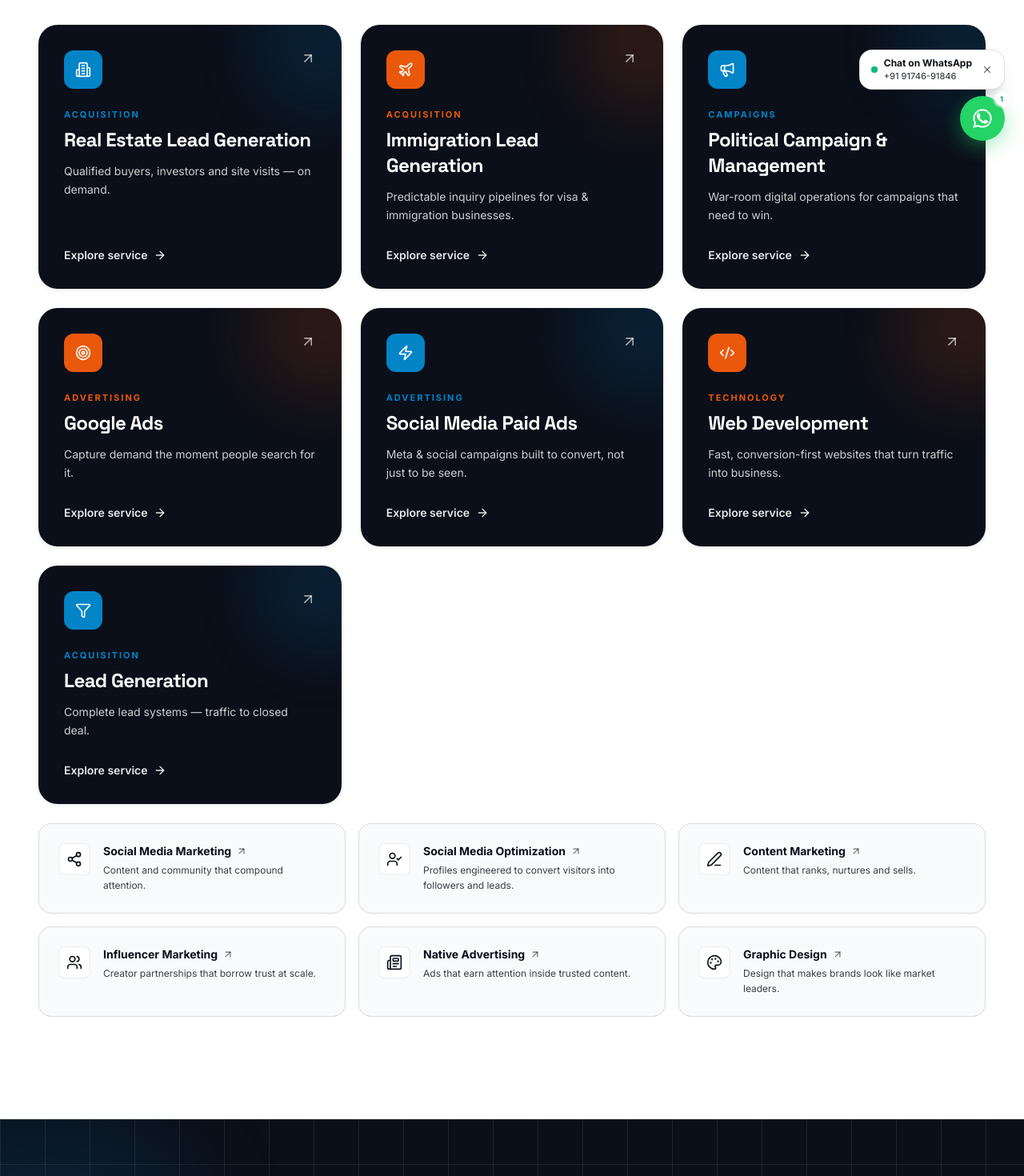
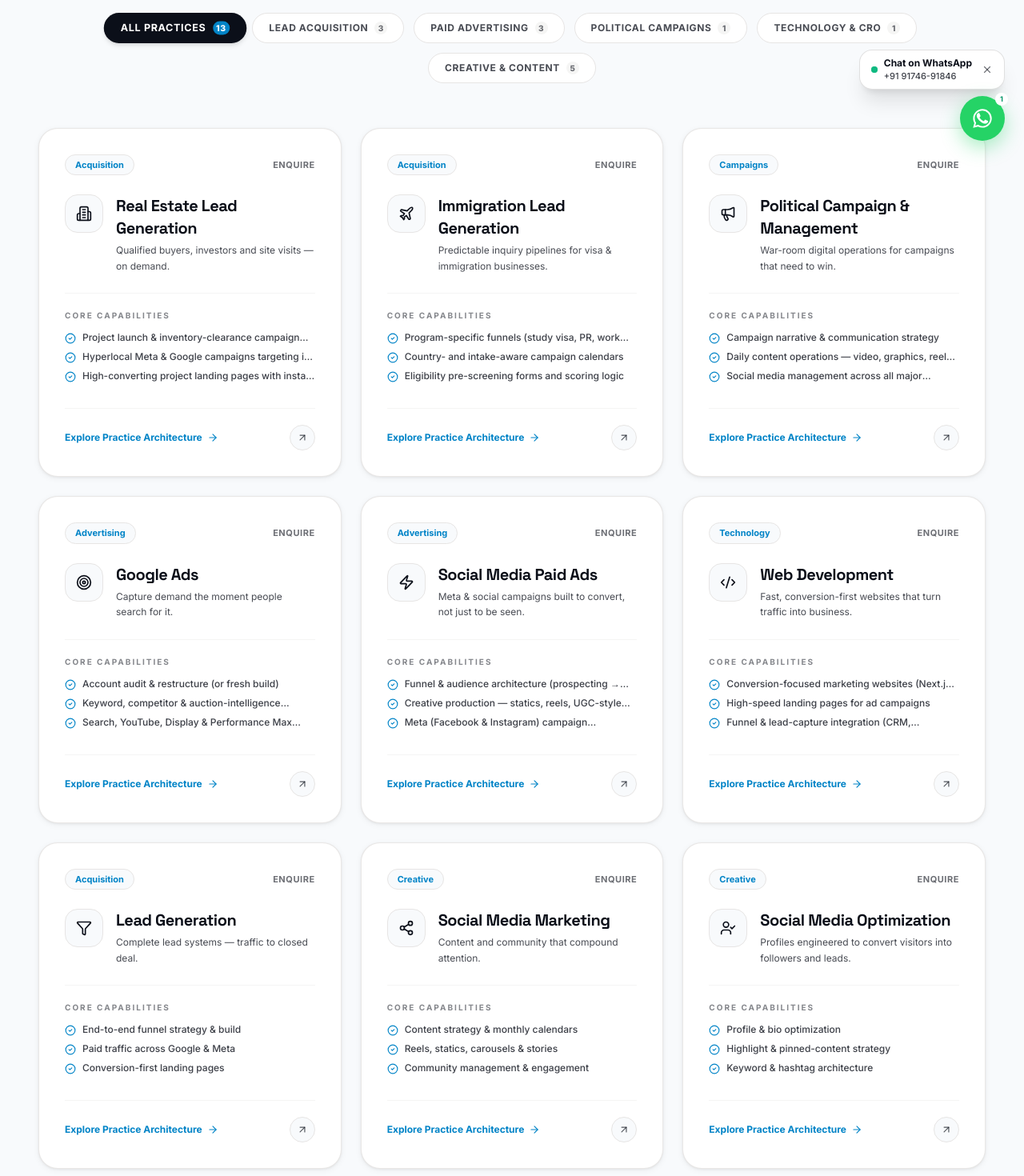
Before and after one commit to aryanbarota21235/CreateVerse, a Next.js app: page /services in a window 1280 px wide. Shown: the part 600-2070 px from the top of the page at 80% size. Built offline with nearby package versions, Linux system fonts and the light colour scheme.

Commit message:
Redesign services page with interactive category tabs and luxury white cards

```diff
--- a/src/app/services/page.tsx
+++ b/src/app/services/page.tsx
@@ -1,5 +1,6 @@
 import type { Metadata } from "next";
 import ServicesGrid from "@/components/services-grid";
+import PoliticalClients from "@/components/political-clients";
 import FinalCTA from "@/components/final-cta";
 import PageHero from "@/components/page-hero";
 
@@ -13,11 +14,12 @@ export default function ServicesPage() {
   return (
     <>
       <PageHero
-        eyebrow="Services"
+        eyebrow="Services & Practices"
         title={<>Everything growth needs, <span className="text-accent">under one roof.</span></>}
         description="Acquisition, advertising, creative and technology — organized so every service feeds the same goal: customers, not just clicks."
       />
       <ServicesGrid showHeading={false} />
+      <PoliticalClients />
       <FinalCTA />
     </>
   );
--- a/src/components/services-grid.tsx
+++ b/src/components/services-grid.tsx
@@ -1,94 +1,192 @@
+"use client";
+
+import { useState, useMemo } from "react";
 import Link from "next/link";
 import {
-  ArrowRight, ArrowUpRight, Building2, Code2, Filter, Megaphone, Newspaper, Palette,
-  PenLine, Plane, Share2, Target, UserCheck, Users, Zap, type LucideIcon,
+  ArrowRight,
+  ArrowUpRight,
+  Building2,
+  Code2,
+  Filter,
+  Megaphone,
+  Newspaper,
+  Palette,
+  PenLine,
+  Plane,
+  Share2,
+  Target,
+  UserCheck,
+  Users,
+  Zap,
+  CheckCircle2,
+  type LucideIcon,
 } from "lucide-react";
 import SectionHeading from "@/components/section-heading";
-import { Stagger, StaggerItem } from "@/components/reveal";
-import { services } from "@/lib/services";
+import Reveal, { Stagger, StaggerItem } from "@/components/reveal";
+import { services, type Service } from "@/lib/services";
+import { useEnquiry } from "@/context/enquiry-context";
 
 export const iconMap: Record<string, LucideIcon> = {
-  Building2, Plane, Megaphone, Target, Zap, Code2, Filter,
-  Share2, UserCheck, PenLine, Users, Newspaper, Palette,
+  Building2,
+  Plane,
+  Megaphone,
+  Target,
+  Zap,
+  Code2,
+  Filter,
+  Share2,
+  UserCheck,
+  PenLine,
+  Users,
+  Newspaper,
+  Palette,
 };
 
+type CategoryFilter = "all" | Service["category"];
+
+const categories: { label: string; value: CategoryFilter }[] = [
+  { label: "All Practices", value: "all" },
+  { label: "Lead Acquisition", value: "Acquisition" },
+  { label: "Paid Advertising", value: "Advertising" },
+  { label: "Political Campaigns", value: "Campaigns" },
+  { label: "Technology & CRO", value: "Technology" },
+  { label: "Creative & Content", value: "Creative" },
+];
+
 export default function ServicesGrid({ showHeading = true }: { showHeading?: boolean }) {
-  const priority = services.filter((s) => s.priority);
-  const rest = services.filter((s) => !s.priority);
+  const [activeCategory, setActiveCategory] = useState<CategoryFilter>("all");
+  const { openEnquiry } = useEnquiry();
+
+  const filteredServices = useMemo(() => {
+    if (activeCategory === "all") return services;
+    return services.filter((s) => s.category === activeCategory);
+  }, [activeCategory]);
 
   return (
-    <section className="bg-white py-24 lg:py-32">
+    <section className="bg-paper py-20 lg:py-28 border-t border-stone-200">
       <div className="container-site">
         {showHeading && (
           <SectionHeading
-            eyebrow="Services"
+            eyebrow="Capabilities & Practices"
             title="A complete growth stack — led by what drives revenue."
             description="Lead generation, paid media and political management lead our practice, backed by full creative and technology capability."
           />
         )}
 
-        {/* Priority services — feature cards */}
-        <Stagger className={`grid gap-6 md:grid-cols-2 lg:grid-cols-3 ${showHeading ? "mt-16" : ""}`} delayChildren={0.08}>
-          {priority.map((s, i) => {
+        {/* Filter Navigation Tabs */}
+        <div className={`flex flex-wrap items-center justify-center gap-2 sm:gap-3 ${showHeading ? "mt-12" : "mb-14"}`}>
+          {categories.map((cat) => {
+            const count =
+              cat.value === "all"
+                ? services.length
+                : services.filter((s) => s.category === cat.value).length;
+            const active = activeCategory === cat.value;
+
+            return (
+              <button
+                key={cat.value}
+                onClick={() => setActiveCategory(cat.value)}
+                className={`inline-flex items-center gap-2 rounded-full px-5 py-2.5 text-xs font-bold uppercase tracking-wider transition-all duration-300 shadow-xs ${
+                  active
+                    ? "bg-ink text-white shadow-md scale-105"
+                    : "bg-white text-ink/75 border border-stone-200 hover:border-accent hover:text-accent hover:bg-stone-50"
+                }`}
+              >
+                <span>{cat.label}</span>
+                <span
+                  className={`flex h-4 min-w-4 items-center justify-center rounded-full px-1 text-[10px] font-extrabold ${
+                    active ? "bg-accent text-white" : "bg-stone-100 text-ink/60"
+                  }`}
+                >
+                  {count}
+                </span>
+              </button>
+            );
+          })}
+        </div>
+
+        {/* Clean Luxury White Cards Grid */}
+        <Stagger
+          key={activeCategory}
+          className="grid gap-6 sm:grid-cols-2 lg:grid-cols-3"
+          delayChildren={0.06}
+        >
+          {filteredServices.map((s) => {
             const Icon = iconMap[s.icon] ?? Target;
-            const orange = i % 2 === 1;
+            const topDeliverables = s.deliverables.slice(0, 3);
+
             return (
               <StaggerItem key={s.slug}>
+                <div className="group relative flex h-full flex-col justify-between rounded-3xl border border-stone-200/90 bg-white p-7 sm:p-8 shadow-card transition-all duration-300 hover:-translate-y-1.5 hover:border-accent hover:shadow-lift">
+                  <div>
+                    {/* Top Row: Category badge & Enquire Action */}
+                    <div className="flex items-center justify-between gap-2">
+                      <span className="inline-flex rounded-full bg-paper px-3 py-1 text-[11px] font-bold text-accent border border-stone-200">
+                        {s.category}
+                      </span>
+                      <button
+                        onClick={() => openEnquiry(s.name)}
+                        className="text-[11px] font-bold uppercase tracking-wider text-ink/60 transition-colors hover:text-accent"
+                      >
+                        Enquire
+                      </button>
+                    </div>
+
+                    {/* Icon & Title */}
+                    <div className="mt-6 flex items-start gap-4">
+                      <div className="flex h-12 w-12 shrink-0 items-center justify-center rounded-2xl bg-paper border border-stone-200 text-ink shadow-xs transition-all duration-300 group-hover:bg-accent group-hover:text-white group-hover:border-accent">
+                        <Icon className="h-5 w-5" />
+                      </div>
+                      <div>
+                        <Link href={`/services/${s.slug}`}>
+                          <h3 className="font-display text-xl font-bold tracking-tight text-ink transition-colors group-hover:text-accent">
+                            {s.name}
+                          </h3>
+                        </Link>
+                        <p className="mt-1 text-xs leading-relaxed text-ink/75 font-normal">
+                          {s.tagline}
+                        </p>
+                      </div>
+                    </div>
+
+                    {/* Deliverables / Scope Preview */}
+                    <div className="mt-6 border-t border-stone-100 pt-5">
+                      <p className="text-[10px] font-bold uppercase tracking-[0.2em] text-ink/50 mb-3">
+                        Core Capabilities
+                      </p>
+                      <ul className="space-y-2">
+                        {topDeliverables.map((d) => (
+                          <li
+                            key={d}
+                            className="flex items-start gap-2 text-xs font-medium text-ink/80"
+                          >
+                            <CheckCircle2 className="mt-0.5 h-3.5 w-3.5 shrink-0 text-accent" />
+                            <span className="line-clamp-1">{d}</span>
+                          </li>
+                        ))}
+                      </ul>
+                    </div>
+                  </div>
+
+                  {/* Bottom Row: Direct Link */}
+                  <div className="mt-8 pt-5 border-t border-stone-100 flex items-center justify-between">
                     <Link
                       href={`/services/${s.slug}`}
-                  className="group relative flex h-full flex-col overflow-hidden rounded-3xl bg-ink p-8 text-white shadow-card transition-all duration-300 hover:-translate-y-1.5 hover:shadow-lift"
+                      className="inline-flex items-center gap-1.5 text-xs font-bold text-accent transition-colors hover:text-accent-dim"
                     >
-                  <div
-                    className={`absolute -right-16 -top-16 h-44 w-44 rounded-full blur-2xl transition-opacity duration-500 opacity-60 group-hover:opacity-100 ${
-                      orange ? "bg-brand-orange/25" : "bg-accent/25"
-                    }`}
-                  />
-                  <div className="relative flex items-start justify-between">
-                    <span
-                      className={`flex h-12 w-12 items-center justify-center rounded-xl transition-transform duration-300 group-hover:scale-110 ${
-                        orange ? "bg-brand-orange text-white" : "bg-accent text-white"
-                      }`}
-                    >
-                      <Icon className="h-5 w-5" />
-                    </span>
-                    <ArrowUpRight className="h-5 w-5 text-white/60 transition-all group-hover:translate-x-0.5 group-hover:-translate-y-0.5 group-hover:text-brand-orange" />
-                  </div>
-                  <p className={`relative mt-6 text-[11px] font-bold uppercase tracking-[0.18em] ${orange ? "text-brand-orange" : "text-accent"}`}>
-                    {s.category}
-                  </p>
-                  <h3 className="relative mt-2 font-display text-2xl font-bold tracking-tight">{s.name}</h3>
-                  <p className="relative mt-3 text-sm leading-relaxed text-white/80 font-normal">{s.tagline}</p>
-                  <span className="relative mt-auto pt-7 inline-flex items-center gap-2 text-sm font-semibold text-white/90 transition-colors group-hover:text-white">
-                    Explore service
-                    <ArrowRight className="h-4 w-4 transition-transform group-hover:translate-x-1" />
-                  </span>
+                      <span>Explore Practice Architecture</span>
+                      <ArrowRight className="h-3.5 w-3.5 transition-transform group-hover:translate-x-1" />
                     </Link>
-              </StaggerItem>
-            );
-          })}
-        </Stagger>
 
-        {/* Supporting services */}
-        <Stagger className="mt-6 grid gap-4 sm:grid-cols-2 lg:grid-cols-3" delayChildren={0.05}>
-          {rest.map((s) => {
-            const Icon = iconMap[s.icon] ?? Target;
-            return (
-              <StaggerItem key={s.slug}>
                     <Link
                       href={`/services/${s.slug}`}
-                  className="group flex h-full items-start gap-4 rounded-2xl border border-black/[0.12] bg-[#F8FAFC] p-6 transition-all duration-300 hover:-translate-y-0.5 hover:border-accent hover:bg-white hover:shadow-card"
+                      className="flex h-8 w-8 shrink-0 items-center justify-center rounded-full bg-paper border border-stone-200 text-ink/70 shadow-xs transition-all group-hover:bg-accent group-hover:text-white group-hover:border-accent"
+                      aria-label={`View details for ${s.name}`}
                     >
-                  <span className="flex h-10 w-10 shrink-0 items-center justify-center rounded-lg bg-white border border-black/[0.08] text-ink shadow-xs transition-colors group-hover:bg-brand-sky group-hover:text-accent">
-                    <Icon className="h-5 w-5" />
-                  </span>
-                  <span>
-                    <span className="flex items-center gap-1.5 text-sm font-bold text-ink">
-                      {s.name}
-                      <ArrowUpRight className="h-3.5 w-3.5 text-ink/60 transition-all group-hover:translate-x-0.5 group-hover:-translate-y-0.5 group-hover:text-accent" />
-                    </span>
-                    <span className="mt-1 block text-xs leading-relaxed text-ink/80 font-normal">{s.tagline}</span>
-                  </span>
+                      <ArrowUpRight className="h-3.5 w-3.5 transition-transform group-hover:translate-x-0.5 group-hover:-translate-y-0.5" />
                     </Link>
+                  </div>
+                </div>
               </StaggerItem>
             );
           })}
```
Lines whose indentation alone changed are shown as unchanged.
